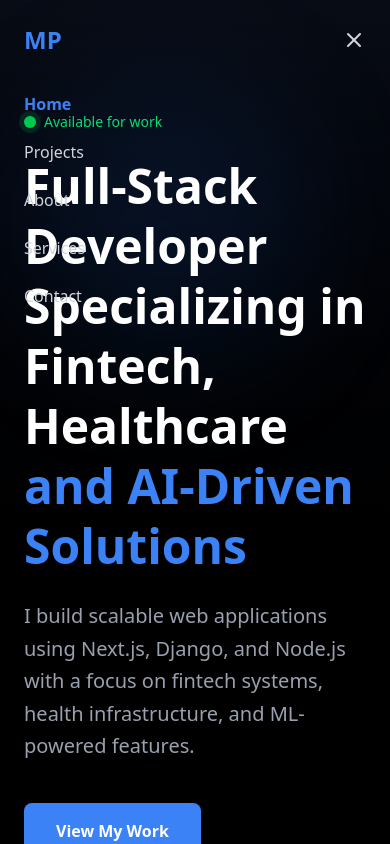
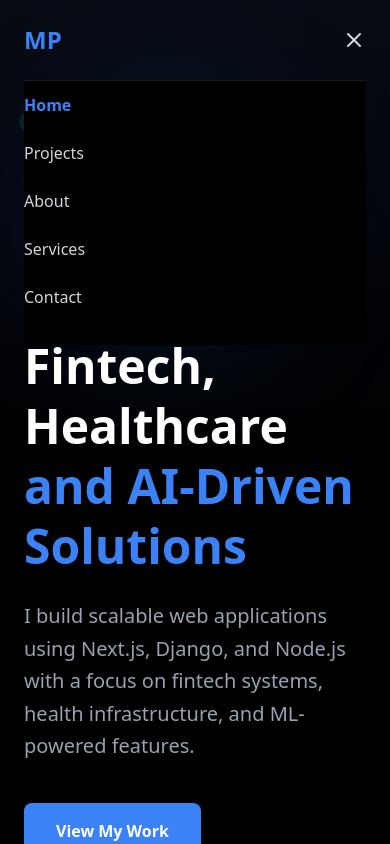
Before and after one commit to MairoPedroIsaac/mairopedro-portfolio, a Next.js app: page / in a window 390 px wide. Both pictures are taken after a click on the button 354 px from the left and 40 px from the top of the page. Shown: the top 844 px of the page. Built offline with nearby package versions, Linux system fonts and the light colour scheme.

Commit message:
fix: add solid background to mobile navbar menu

```diff
--- a/components/Navbar.tsx
+++ b/components/Navbar.tsx
@@ -67,7 +67,7 @@ export default function Navbar() {
 
         {/* Mobile Navigation */}
         {isOpen && (
-          <div className="md:hidden pb-6">
+          <div className="md:hidden pb-6 bg-black border-t border-white/10">
             {navLinks.map((link) => (
               <Link
                 key={link.name}
```
